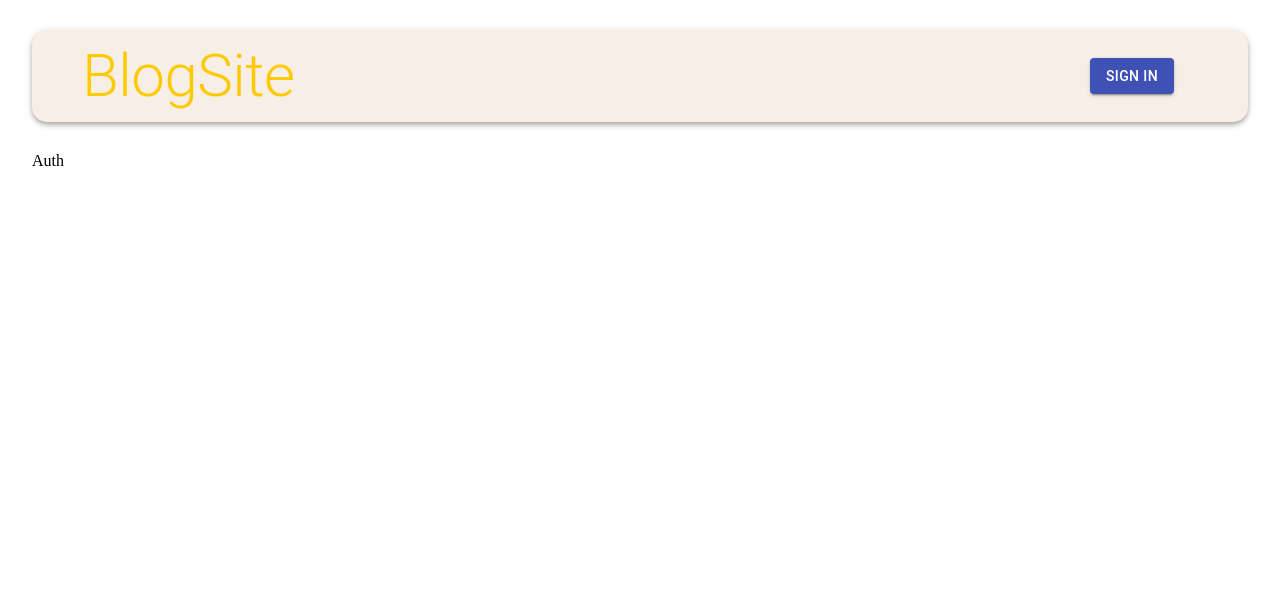
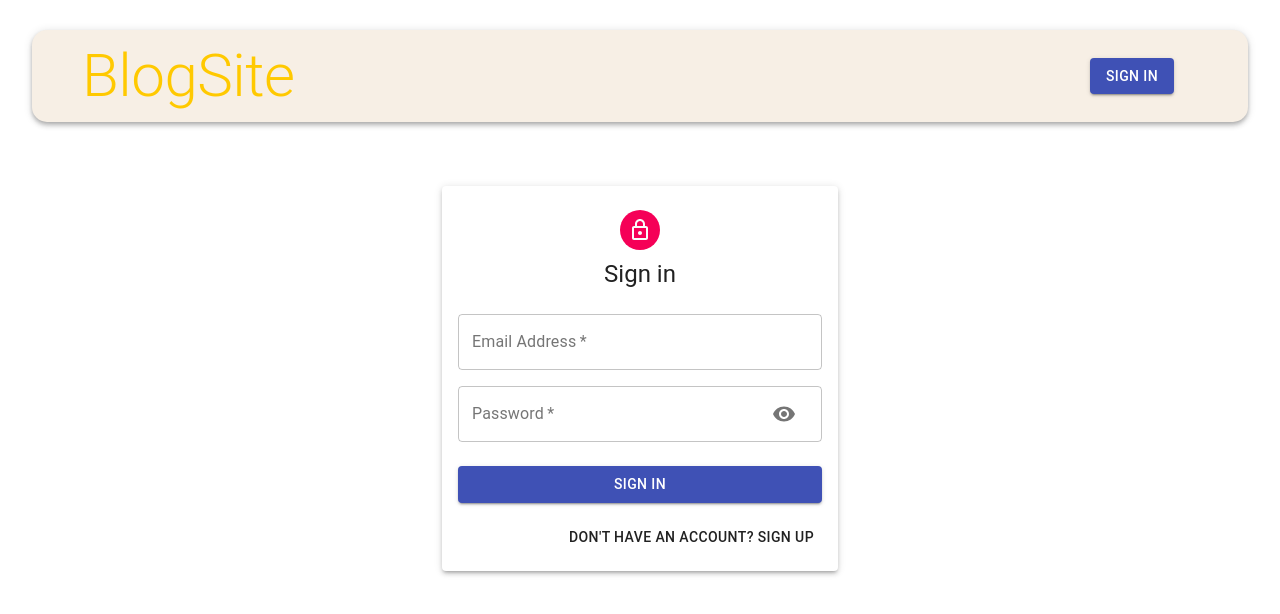
Before and after one commit to prashantbharati/Casualfunnel, a React (Create React App) app in the folder client/: page /auth in a window 1280 px wide. Shown: the top 614 px of the page. Built offline with nearby package versions, Linux system fonts and the light colour scheme.

Commit message:
auth layout done

```diff
--- a/client/src/components/Auth/Auth.js
+++ b/client/src/components/Auth/Auth.js
@@ -1,7 +1,131 @@
-import React from "react";
+import React, { useState } from "react";
+// import { useDispatch } from "react-redux";
+import {
+  Avatar,
+  Button,
+  Paper,
+  Grid,
+  Typography,
+  Container,
+} from "@material-ui/core";
+import { useNavigate } from "react-router-dom";
 
-const Auth = () => {
-  return <div>Auth</div>;
+import LockOutlinedIcon from "@material-ui/icons/LockOutlined";
+
+// import { signin, signup } from "../../actions/auth";
+// import { AUTH } from "../../constants/actionTypes";
+import useStyles from "./styles";
+import Input from "./Input";
+
+const initialState = {
+  firstName: "",
+  lastName: "",
+  email: "",
+  password: "",
+  confirmPassword: "",
 };
 
-export default Auth;
+const SignUp = () => {
+  const [form, setForm] = useState(initialState);
+  const [isSignup, setIsSignup] = useState(false);
+  const navigate = useNavigate();
+  const classes = useStyles();
+
+  const [showPassword, setShowPassword] = useState(false);
+  const handleShowPassword = () => setShowPassword(!showPassword);
+
+  const switchMode = () => {
+    setForm(initialState);
+    setIsSignup((prevIsSignup) => !prevIsSignup);
+    setShowPassword(false);
+  };
+
+  const handleSubmit = (e) => {
+    e.preventDefault();
+
+    if (isSignup) {
+      //   dispatch(signup(form, history));
+    } else {
+      //   dispatch(signin(form, history));
+    }
+  };
+
+  const handleChange = (e) =>
+    setForm({ ...form, [e.target.name]: e.target.value });
+
+  return (
+    <Container component="main" maxWidth="xs">
+      <Paper className={classes.paper} elevation={3}>
+        <Avatar className={classes.avatar}>
+          <LockOutlinedIcon />
+        </Avatar>
+        <Typography component="h1" variant="h5">
+          {isSignup ? "Sign up" : "Sign in"}
+        </Typography>
+        <form className={classes.form} onSubmit={handleSubmit}>
+          <Grid container spacing={2}>
+            {isSignup && (
+              <>
+                <Input
+                  name="firstName"
+                  label="First Name"
+                  handleChange={handleChange}
+                  autoFocus
+                  half
+                />
+                <Input
+                  name="lastName"
+                  label="Last Name"
+                  handleChange={handleChange}
+                  half
+                />
+              </>
+            )}
+            <Input
+              name="email"
+              label="Email Address"
+              handleChange={handleChange}
+              type="email"
+            />
+            <Input
+              name="password"
+              label="Password"
+              handleChange={handleChange}
+              type={showPassword ? "text" : "password"}
+              handleShowPassword={handleShowPassword}
+            />
+            {isSignup && (
+              <Input
+                name="confirmPassword"
+                label="Repeat Password"
+                handleChange={handleChange}
+                type="password"
+              />
+            )}
+          </Grid>
+          <Button
+            type="submit"
+            fullWidth
+            variant="contained"
+            color="primary"
+            className={classes.submit}
+          >
+            {isSignup ? "Sign Up" : "Sign In"}
+          </Button>
+
+          <Grid container justify="flex-end">
+            <Grid item>
+              <Button onClick={switchMode}>
+                {isSignup
+                  ? "Already have an account? Sign in"
+                  : "Don't have an account? Sign Up"}
+              </Button>
+            </Grid>
+          </Grid>
+        </form>
+      </Paper>
+    </Container>
+  );
+};
+
+export default SignUp;
--- /dev/null
+++ b/client/src/components/Auth/Input.js
@@ -0,0 +1,43 @@
+import React from "react";
+import { TextField, Grid, InputAdornment, IconButton } from "@material-ui/core";
+
+import Visibility from "@material-ui/icons/Visibility";
+import VisibilityOff from "@material-ui/icons/VisibilityOff";
+
+const Input = ({
+  name,
+  handleChange,
+  label,
+  half,
+  autoFocus,
+  type,
+  handleShowPassword,
+}) => (
+  <Grid item xs={12} sm={half ? 6 : 12}>
+    <TextField
+      name={name}
+      onChange={handleChange}
+      variant="outlined"
+      required
+      fullWidth
+      label={label}
+      autoFocus={autoFocus}
+      type={type}
+      InputProps={
+        name === "password"
+          ? {
+              endAdornment: (
+                <InputAdornment position="end">
+                  <IconButton onClick={handleShowPassword}>
+                    {type === "password" ? <Visibility /> : <VisibilityOff />}
+                  </IconButton>
+                </InputAdornment>
+              ),
+            }
+          : null
+      }
+    />
+  </Grid>
+);
+
+export default Input;
--- /dev/null
+++ b/client/src/components/Auth/styles.js
@@ -0,0 +1,30 @@
+import { makeStyles } from "@material-ui/core/styles";
+
+export default makeStyles((theme) => ({
+  paper: {
+    marginTop: theme.spacing(8),
+    display: "flex",
+    flexDirection: "column",
+    alignItems: "center",
+    padding: theme.spacing(2),
+  },
+  root: {
+    "& .MuiTextField-root": {
+      margin: theme.spacing(1),
+    },
+  },
+  avatar: {
+    margin: theme.spacing(1),
+    backgroundColor: theme.palette.secondary.main,
+  },
+  form: {
+    width: "100%", // Fix IE 11 issue.
+    marginTop: theme.spacing(3),
+  },
+  submit: {
+    margin: theme.spacing(3, 0, 2),
+  },
+  googleButton: {
+    marginBottom: theme.spacing(2),
+  },
+}));
```
